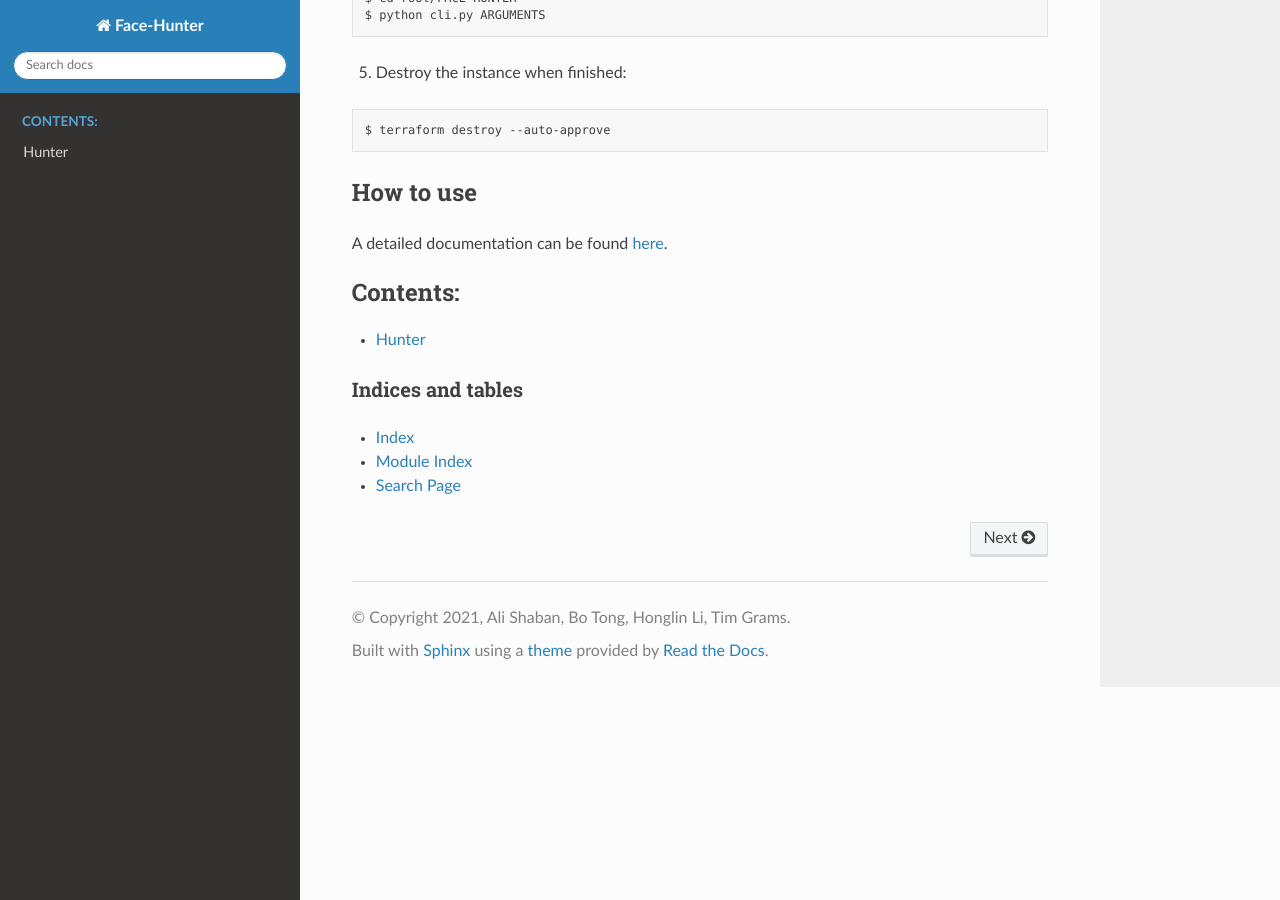
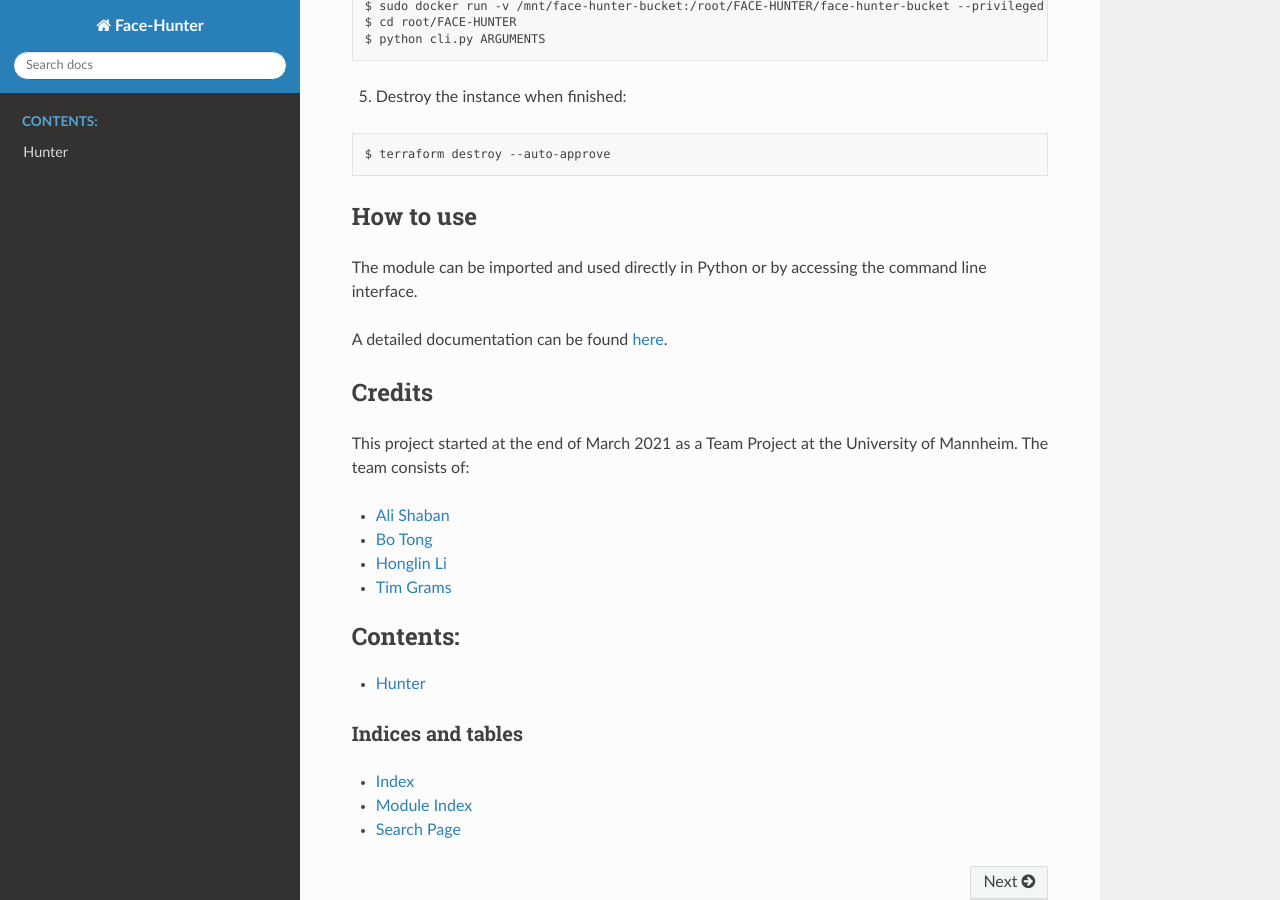
Before and after one commit to face-hunters/face-hunter, a Sphinx documentation site: the page built from docs/index.rst, in a window 1280 px wide and 900 px high, scrolled down 1026 px. Built offline with Sphinx 7.4.7 and the Read the Docs theme 2.0.0, drawn with Linux system fonts in a browser that asks for light colours.

Commit message:
Documentation

```diff
--- a/README.rst
+++ b/README.rst
@@ -52,4 +52,17 @@ Follow these steps:
 How to use
 ##############
 
+The module can be imported and used directly in Python or by accessing the command line interface.
+
 A detailed documentation can be found `here <https://face-hunter.readthedocs.io/>`__.
+
+Credits
+##############
+
+This project started at the end of March 2021 as a Team Project at the University of Mannheim.
+The team consists of:
+
+* `Ali Shaban <https://github.com/Alishaba/>`__
+* `Bo Tong <https://github.com/bbbbtong/>`__
+* `Honglin Li <https://github.com/Honglin-Li/>`__
+* `Tim Grams <https://github.com/timg339/>`__
--- a/docs/index.rst
+++ b/docs/index.rst
@@ -10,6 +10,7 @@
    :caption: Contents:
 
    source/src.hunter
+   source/src.preprocessing
 
 
 
```
Also changed, not shown: 1 other file.
